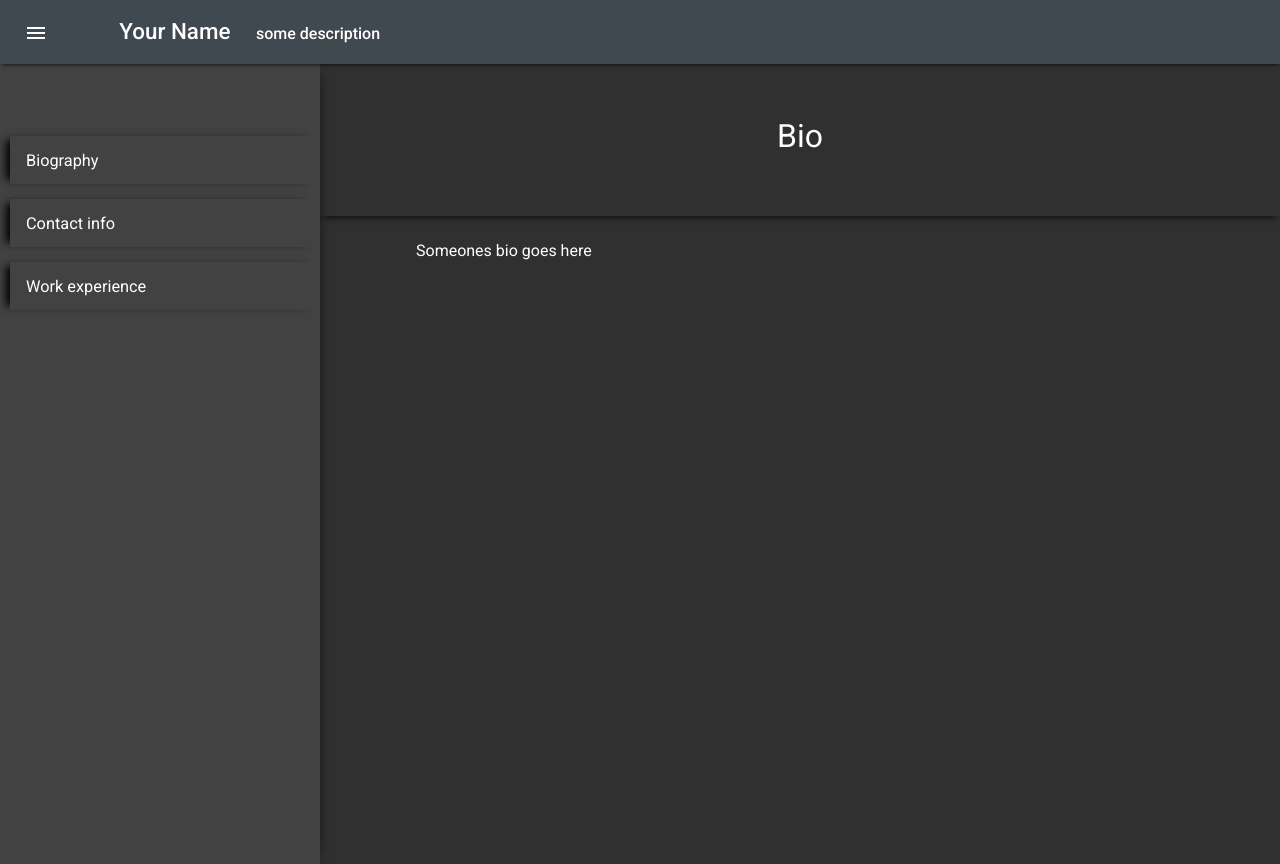
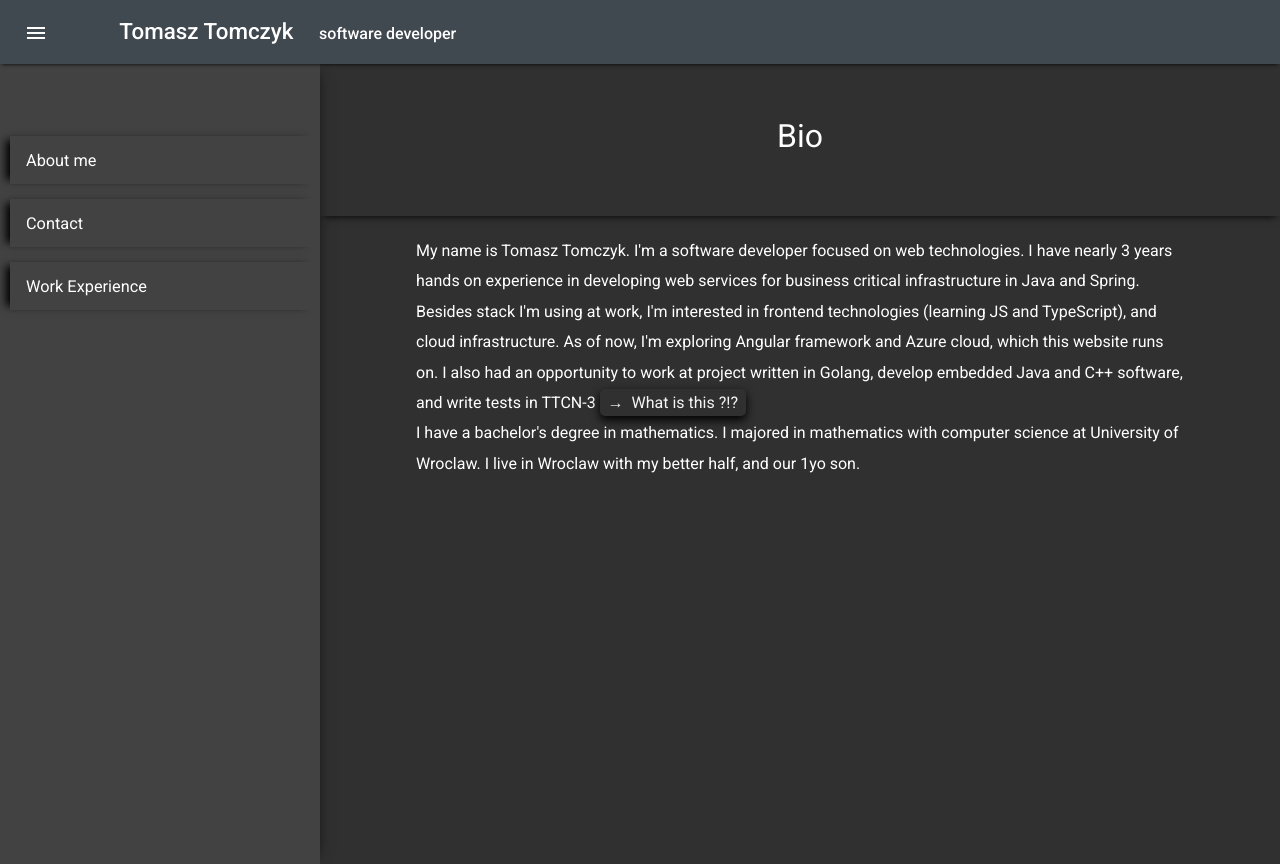
Before and after one commit to totome/personal-az-spa, an Angular app in the folder frontend/: page /main-view/bio in a window 1280 px wide. Built offline with nearby package versions, Linux system fonts and the light colour scheme.

Commit message:
My bio, work experience info, and links updated

```diff
--- a/frontend/src/app/content-data.service.ts
+++ b/frontend/src/app/content-data.service.ts
@@ -13,23 +13,35 @@ export class ContentDataService {
   private readonly contents: {[id: string]: EntryContent} = {
     bio: new EntryContent('Bio', `
 <div>
-Someones bio goes here
+My name is Tomasz Tomczyk. I'm a software developer focused on web technologies.
+I have nearly 3 years hands on experience in developing web services for business critical infrastructure in Java and Spring.
+Besides stack I'm using at work, I'm interested in frontend technologies (learning JS and TypeScript), and cloud infrastructure.
+As of now, I'm exploring Angular framework and Azure cloud, which this website runs on.
+I also had an opportunity to work at project written in Golang, develop embedded Java and C++ software, and write tests in TTCN-3 <a href="https://en.wikipedia.org/wiki/TTCN-3">What is this ?!?</a>
+</br>
+I have a bachelor's degree in mathematics. I majored in mathematics with computer science at University of Wroclaw.
+I live in Wroclaw with my better half, and our 1yo son.
 </div>`
     ),
     contact: new EntryContent('Contact', `
-<a href='#'>a link</a>`
+<p>Here are some links which you can reach me:</p>
+<ul>
+<li><a class="long-link" href="https://www.linkedin.com/in/tomasz-tomczyk-software-developer">LinkedIn profile</a>
+<li><a class="long-link" href="https://github.com/totome">GitHub repository</a>
+</li>
+</ul>`
     ),
     experience: new EntryContent('Work experience', `
-<h1>Work place 1</h1>
-<p>work place desc</p>
-<h2>Work place 2</h2>
-<p>desc</p>
+<h3>Luxoft Oct 2018 - Present</h3>
+<p>Java server applications and embedded software development.</p>
+<h3>Nokia Jun 2014 - May 2016</h3>
+<p>Embedded software development, writing code in C++ and component level tests in TTCN-3.</p>
     `
     )};
   private readonly entries: {[id: string]: EntryInfo} = {
-    bio: new EntryInfo('Biography'),
-    contact: new EntryInfo('Contact info'),
-    experience: new EntryInfo('Work experience')
+    bio: new EntryInfo('About me'),
+    contact: new EntryInfo('Contact'),
+    experience: new EntryInfo('Work Experience')
   };
 
   constructor() { }
@@ -43,10 +55,10 @@ Someones bio goes here
   }
 
   getFullName(): Observable<string> {
-    return of('Your Name');
+    return of('Tomasz Tomczyk');
   }
 
   getDescryption(): Observable<string> {
-    return of('some description');
+    return of('software developer');
   }
 }
```
